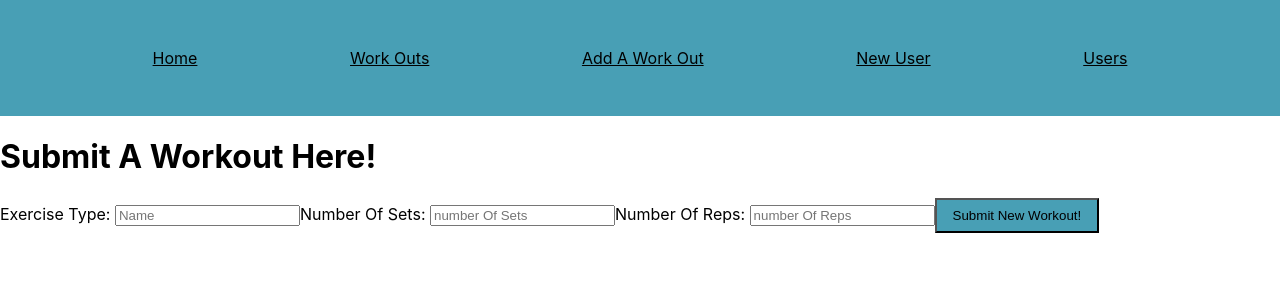
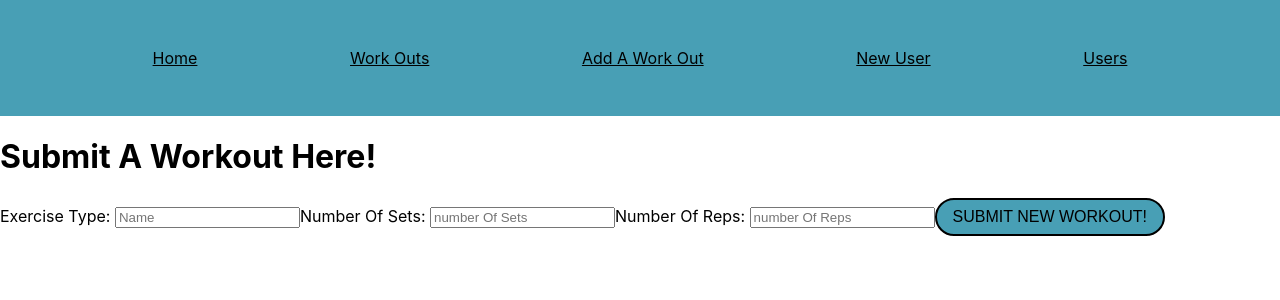
Before and after one commit to Bluepanda93/work_out_management, a React (Create React App) app in the folder client/: page /add/work-out in a window 1280 px wide. Shown: the top 300 px of the page. Built offline with nearby package versions, Linux system fonts and the light colour scheme.

Commit message:
Css button

```diff
--- a/client/src/App.css
+++ b/client/src/App.css
@@ -28,4 +28,10 @@ a:hover,
   color: black;
   padding: 0.5rem 1rem;
   display: inline-block;
+  border: 2px solid black;
+  text-transform: uppercase;
+  border-radius: 25px;
+  cursor: pointer;
+  font-size: 1em;
+  transition: all 0.3s ease;
 }
```
